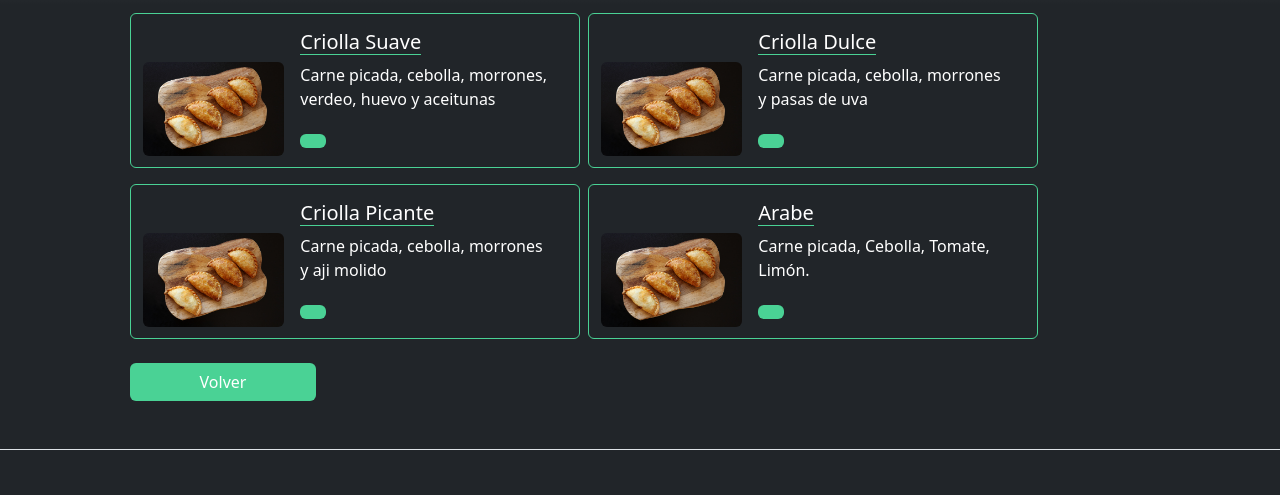
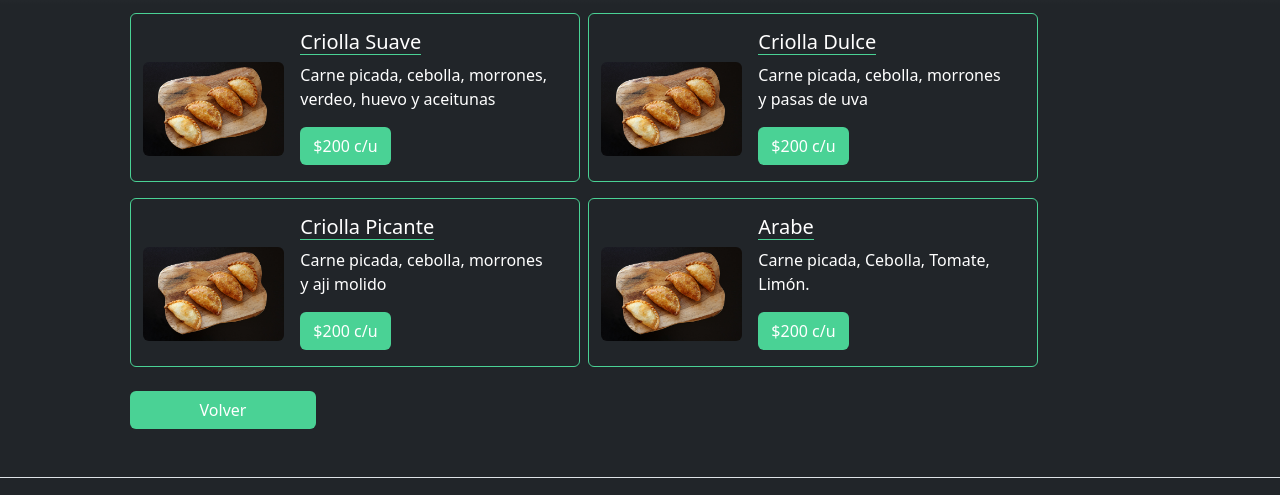
Before and after one commit to RodrigoTrillo/ProyectoAngairu, a plain HTML site: page Paginas/menu/empanadas.html in a window 1280 px wide. Shown: the part 55-550 px from the top of the page. Drawn offline with nearby package versions, Linux system fonts and the light colour scheme.

Commit message:
add price

```diff
--- a/Paginas/menu/empanadas.html
+++ b/Paginas/menu/empanadas.html
@@ -59,7 +59,7 @@
               <div class="card-body">
                 <h5 class="card-title">Criolla Suave</h5>
                 <p class="card-text">Carne picada, cebolla, morrones, verdeo, huevo y aceitunas</p>
-                <a href="" class="btn "></a>
+                <a href="" class="btn ">$200 c/u</a>
               </div>
             </div>
           </div>
@@ -73,7 +73,7 @@
               <div class="card-body">
                 <h5 class="card-title">Criolla Dulce</h5>
                 <p class="card-text">Carne picada, cebolla, morrones y pasas de uva</p>
-                <a href="#" class="btn"></a>
+                <a href="#" class="btn">$200 c/u</a>
               </div>
             </div>
           </div>
@@ -87,7 +87,7 @@
               <div class="card-body">
                 <h5 class="card-title">Criolla Picante</h5>
                 <p class="card-text">Carne picada, cebolla, morrones y aji molido</p>
-                <a href="#" class="btn"> </a>
+                <a href="#" class="btn">$200 c/u</a>
               </div>
             </div>
           </div>
@@ -101,7 +101,7 @@
               <div class="card-body">
                 <h5 class="card-title">Arabe</h5>
                 <p class="card-text">Carne picada, Cebolla, Tomate, Limón.</p>
-                <a href="#" class="btn"> </a>
+                <a href="#" class="btn">$200 c/u</a>
               </div>
             </div>
           </div>
```
